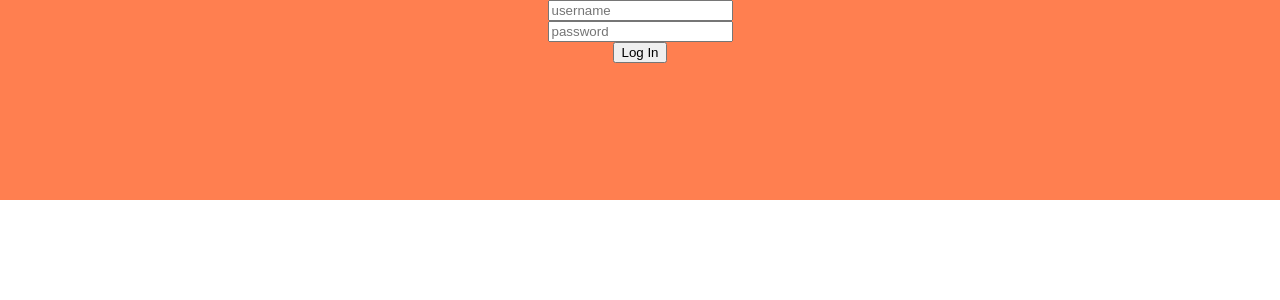
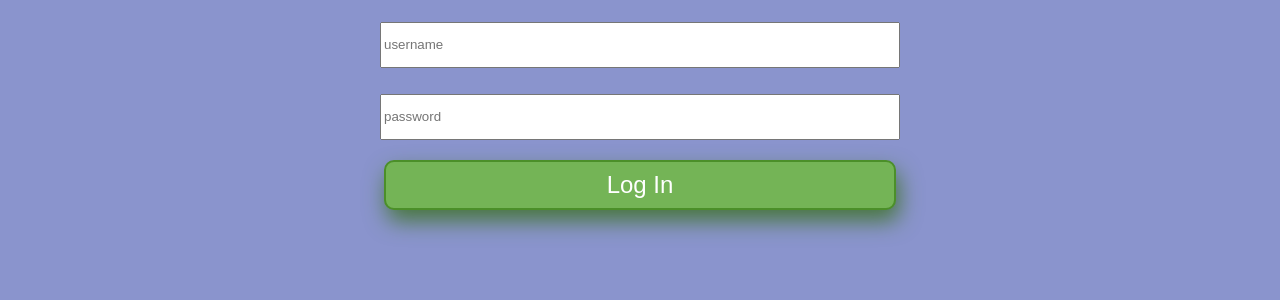
Before and after one commit to BuildWeek-Gigapet1-2020/front-end, a React (Create React App) app in the folder giga-pet/: page /login in a window 1280 px wide. Shown: the top 300 px of the page. Built offline with nearby package versions, Linux system fonts and the light colour scheme.

Commit message:
add styles for login spinner

```diff
--- a/giga-pet/package.json
+++ b/giga-pet/package.json
@@ -19,6 +19,7 @@
     "redux-devtools-extension": "^2.13.8",
     "redux-logger": "^3.0.6",
     "redux-thunk": "^2.3.0",
+    "style-loader": "^1.1.3",
     "styled-components": "^5.0.0"
   },
   "scripts": {
--- a/giga-pet/src/App.css
+++ b/giga-pet/src/App.css
@@ -1,16 +1,84 @@
-/* html, body, div, span, applet, object, iframe,
-h1, h2, h3, h4, h5, h6, p, blockquote, pre,
-a, abbr, acronym, address, big, cite, code,
-del, dfn, em, img, ins, kbd, q, s, samp,
-small, strike, strong, sub, sup, tt, var,
-b, u, i, center,
-dl, dt, dd, ol, ul, li,
-fieldset, form, label, legend,
-table, caption, tbody, tfoot, thead, tr, th, td,
-article, aside, canvas, details, embed,
-figure, figcaption, footer, header, hgroup,
-menu, nav, output, ruby, section, summary,
-time, mark, audio, video {
+html,
+body,
+div,
+span,
+applet,
+object,
+iframe,
+h1,
+h2,
+h3,
+h4,
+h5,
+h6,
+p,
+blockquote,
+pre,
+a,
+abbr,
+acronym,
+address,
+big,
+cite,
+code,
+del,
+dfn,
+em,
+img,
+ins,
+kbd,
+q,
+s,
+samp,
+small,
+strike,
+strong,
+sub,
+sup,
+tt,
+var,
+b,
+u,
+i,
+center,
+dl,
+dt,
+dd,
+ol,
+ul,
+li,
+fieldset,
+form,
+label,
+legend,
+table,
+caption,
+tbody,
+tfoot,
+thead,
+tr,
+th,
+td,
+article,
+aside,
+canvas,
+details,
+embed,
+figure,
+figcaption,
+footer,
+header,
+hgroup,
+menu,
+nav,
+output,
+ruby,
+section,
+summary,
+time,
+mark,
+audio,
+video {
   margin: 0;
   padding: 0;
   border: 0;
@@ -19,22 +87,35 @@ font: inherit;
   vertical-align: baseline;
   text-decoration: none;
 }
-article, aside, details, figcaption, figure,
-footer, header, hgroup, menu, nav, section {
+article,
+aside,
+details,
+figcaption,
+figure,
+footer,
+header,
+hgroup,
+menu,
+nav,
+section {
   display: block;
 }
 body {
   line-height: 1.5;
 }
-ol, ul {
+ol,
+ul {
   list-style: none;
 }
-blockquote, q {
+blockquote,
+q {
   quotes: none;
 }
-blockquote:before, blockquote:after,
-q:before, q:after {
-content: '';
+blockquote:before,
+blockquote:after,
+q:before,
+q:after {
+  content: "";
   content: none;
 }
 table {
@@ -44,7 +125,7 @@ border-spacing: 0;
 
 h1 {
   font-size: 2rem;
-} */
+}
 
 .App {
   text-align: center;
@@ -86,15 +167,20 @@ h1 {
   }
 }
 
-.loading {
-  background-image: url("./images/spinner.gif");
-  /* background-color: coral; */
+.loader {
+  background-image: url(/static/media/rainbow-spinner.0c194e03.gif);
+  background-repeat: no-repeat;
+  display: flex;
+  padding-top: 250px;
+  justify-content: center;
+  width: 32%;
+  margin: 0 auto;
 }
 
 .regular {
   /* background-image: url("./images/spinner.gif"); */
 
-  background-color: coral;
+  /* background-color: coral; */
 }
 
 form {
--- a/giga-pet/src/components/Authentication/Login.jsx
+++ b/giga-pet/src/components/Authentication/Login.jsx
@@ -1,9 +1,6 @@
 import React, { useState } from "react";
-//import api from '../utils/api';
 
-//import { Link } from 'react-router-dom';
-
-// import { initialState, reducer } from '../../reducer/loginReducer';
+import styled from "styled-components";
 
 import { login } from "../../redux/actions/userActions";
 import { connect } from "react-redux";
@@ -36,15 +33,18 @@ function Login(props) {
   };
 
   return (
-    <div className="login-form">
+    <ContainerDiv className="container">
+      <div id="overlay">
         <form
           onSubmit={handleSubmit}
           // class name below changes based on loading state
           // this is handled with redux state management
-        className={props.isLoading ? "loading" : "regular"}
         >
           {/* {err && <div className="err">{err}</div>} */}
-        <div className="login-field">
+          <div
+            className="login-field"
+            className={props.isLoading ? "displayNone" : null}
+          >
             <input
               type="text"
               name="username"
@@ -53,7 +53,10 @@ function Login(props) {
               onChange={handleChange}
             />
           </div>
-        <div className="login-field">
+          <div
+            className="login-field"
+            className={props.isLoading ? "displayNone" : null}
+          >
             <input
               type="password"
               name="password"
@@ -62,11 +65,20 @@ function Login(props) {
               onChange={handleChange}
             />
           </div>
-        <button className="login-button" disabled={props.loading} type="submit">
+          <button
+            className="login-button"
+            className={props.isLoading ? "displayNone" : null}
+            disabled={props.loading}
+            type="submit"
+          >
             Log In
           </button>
+          <div className={props.isLoading ? "loader" : "displayNone"}>
+            <h1>Loading...</h1>
+          </div>
         </form>
       </div>
+    </ContainerDiv>
   );
 }
 
@@ -79,3 +91,29 @@ function mapStateToProps(state) {
 }
 
 export default connect(mapStateToProps, { login })(Login);
+
+const ContainerDiv = styled.div`
+  font-size: 3rem;
+
+  input {
+    width: 40%;
+    height: 40px;
+  }
+
+  .displayNone {
+    display: none;
+  }
+
+  button {
+    width: 40%;
+    height: 50px;
+    background-color: #74b456;
+    border: 2px solid #4b8f29;
+    border-radius: 10px;
+    color: white;
+    font-size: 1.5rem;
+    -webkit-box-shadow: 3px 11px 22px 0px rgba(72, 119, 61, 1);
+    -moz-box-shadow: 3px 11px 22px 0px rgba(72, 119, 61, 1);
+    box-shadow: 3px 11px 22px 0px rgba(72, 119, 61, 1);
+  }
+`;
--- a/giga-pet/src/components/Authentication/LoginSignup.jsx
+++ b/giga-pet/src/components/Authentication/LoginSignup.jsx
@@ -4,14 +4,15 @@ import { Link } from "react-router-dom";
 import styled from "styled-components";
 
 // images
-import Gigapet from "../../images/giga-pet-logo.png";
+// import logo from "../images/giga-pet-logo.png";
 
 const token = window.localStorage.getItem("token");
 // src/images/giga-pet-logo.png
 function LoginSignup() {
   return (
     <ContainerDiv>
-      <img src={Gigapet} alt="gigapet logo" width="160px" />
+      {/* <img src={logo} alt="gigapet logo" width="160px" /> */}
+
       <Link to="/login">Log In</Link>
       {!token && <Link to="/signup">Sign Up</Link>}
 
@@ -34,5 +35,8 @@ const ContainerDiv = styled.div`
   @reg-text: "Lato", sans-serif;
   @back-purple: #8a94cd;
 
-  background-color: #8a94cd;
+  display: flex;
+  font-size: 3rem;
+  justify-content: center;
+  flex-direction: column;
 `;
--- a/giga-pet/src/index.css
+++ b/giga-pet/src/index.css
@@ -1,13 +1,14 @@
 body {
   margin: 0;
-  font-family: -apple-system, BlinkMacSystemFont, 'Segoe UI', 'Roboto', 'Oxygen',
-    'Ubuntu', 'Cantarell', 'Fira Sans', 'Droid Sans', 'Helvetica Neue',
+  font-family: -apple-system, BlinkMacSystemFont, "Segoe UI", "Roboto", "Oxygen",
+    "Ubuntu", "Cantarell", "Fira Sans", "Droid Sans", "Helvetica Neue",
     sans-serif;
   -webkit-font-smoothing: antialiased;
   -moz-osx-font-smoothing: grayscale;
+  background-color: #8a94cd;
 }
 
 code {
-  font-family: source-code-pro, Menlo, Monaco, Consolas, 'Courier New',
+  font-family: source-code-pro, Menlo, Monaco, Consolas, "Courier New",
     monospace;
 }
```
Also changed, not shown: giga-pet/src/images/rainbow-spinner.gif (added). Lines whose indentation alone changed are shown as unchanged.
